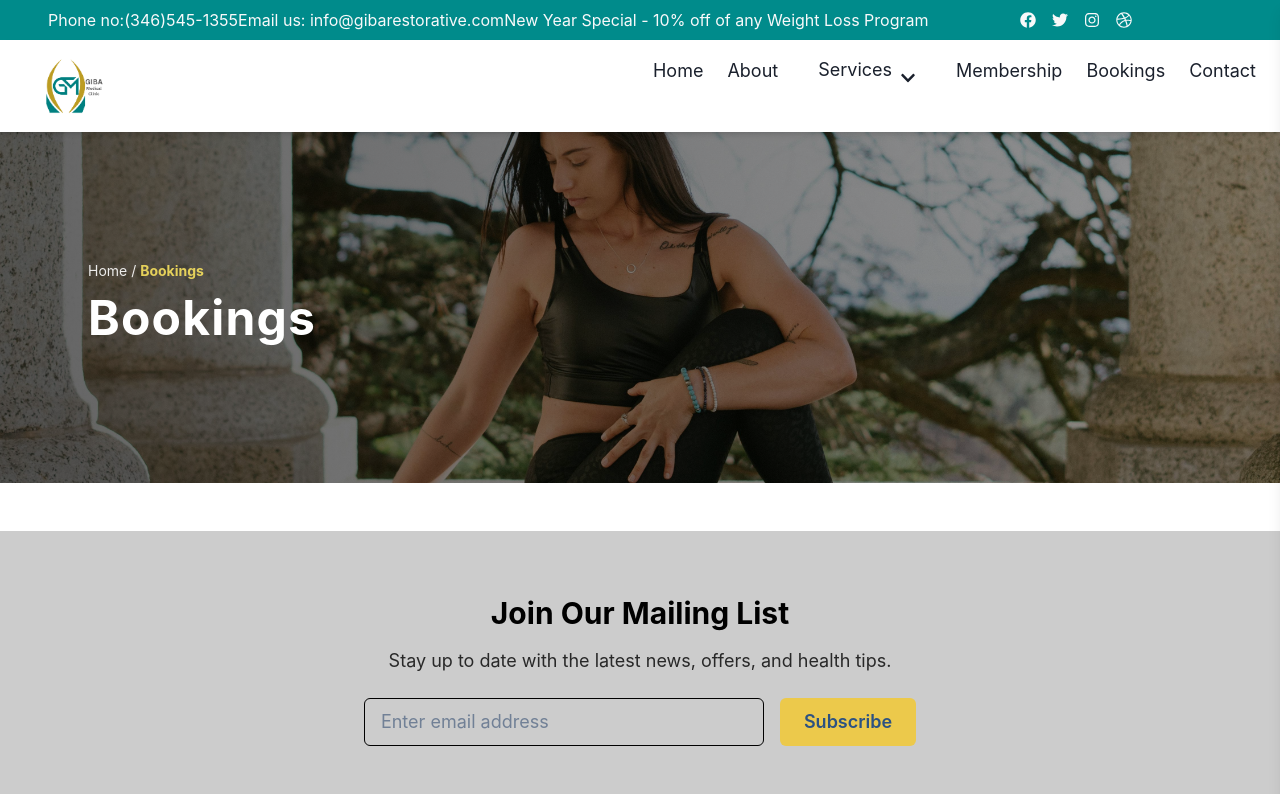
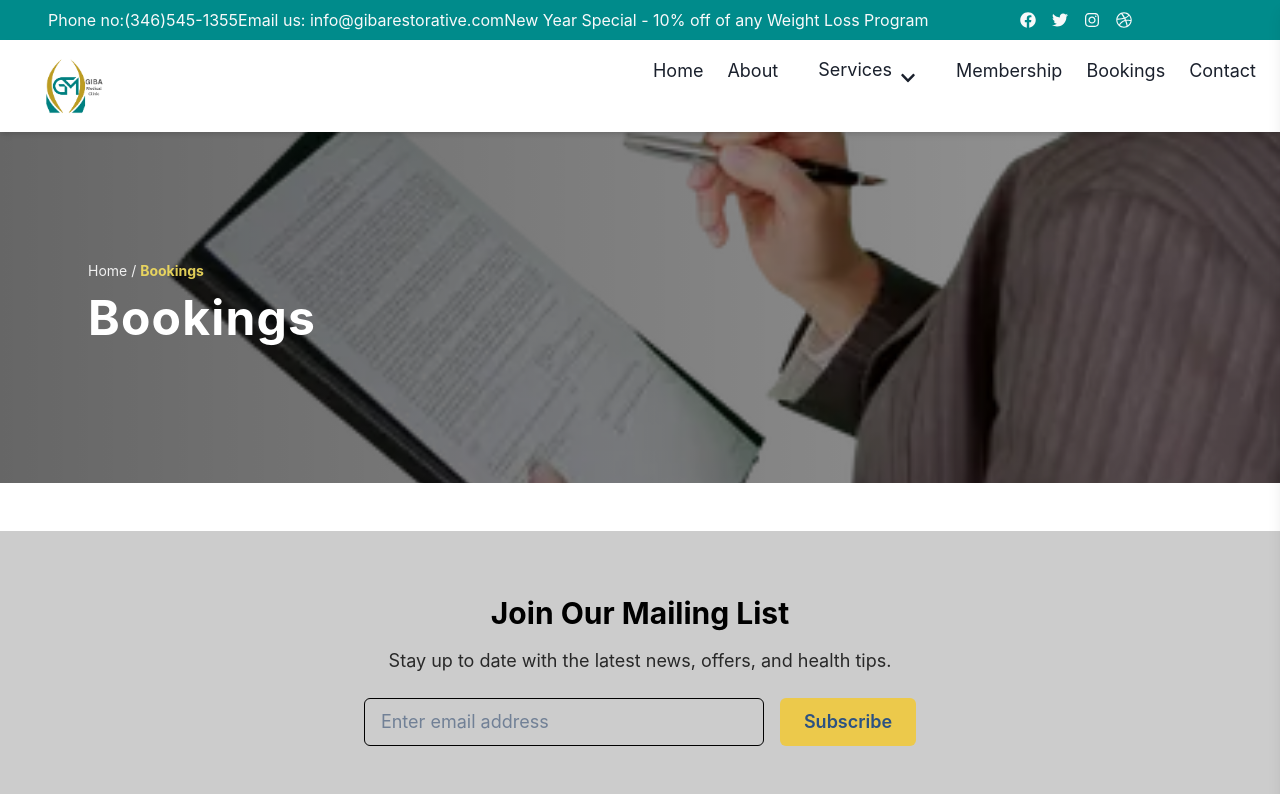
Before and after one commit to oduyemi/gibarestorative, a Next.js app: page /bookings in a window 1280 px wide. Shown: the top 794 px of the page. Built offline with nearby package versions, Linux system fonts and the light colour scheme.

Commit message:
Updated7

```diff
--- a/src/components/Booking/Banner.tsx
+++ b/src/components/Booking/Banner.tsx
@@ -7,7 +7,7 @@ export const BookingBanner = () => {
     return(
         <SiteBanner
             title="Bookings"
-            backgroundImage="/assets/images/contacthero.jpg"
+            backgroundImage="/assets/images/consult.png"
             breadcrumbs={[{ label: "Home", href: "/" }, { label: "Bookings" }]}
         />
     )
--- a/src/components/Contact/Banner.tsx
+++ b/src/components/Contact/Banner.tsx
@@ -7,7 +7,7 @@ export const ContactBanner = () => {
     return(
         <SiteBanner
             title="Contact Us"
-            backgroundImage="/assets/images/contacthero.jpg"
+            backgroundImage="/assets/images/careoffice.jpg"
             breadcrumbs={[{ label: "Home", href: "/" }, { label: "Contact Us" }]}
         />
     )
--- a/src/components/VirtualCare/Intro.tsx
+++ b/src/components/VirtualCare/Intro.tsx
@@ -19,7 +19,7 @@ export const VirtualIntro = () => {
           {/* Image Section */}
           <GridItem>
             <Image
-              src="/assets/images/vcare1.jpeg"
+              src="/assets/images/providerconnect.png"
               alt="Virtual Consultation"
               h={{ base: "300px", md: "450px" }}
               borderRadius="xl"
```
Also changed, not shown: 1 other file (tests, documents, lock files or other folders).
